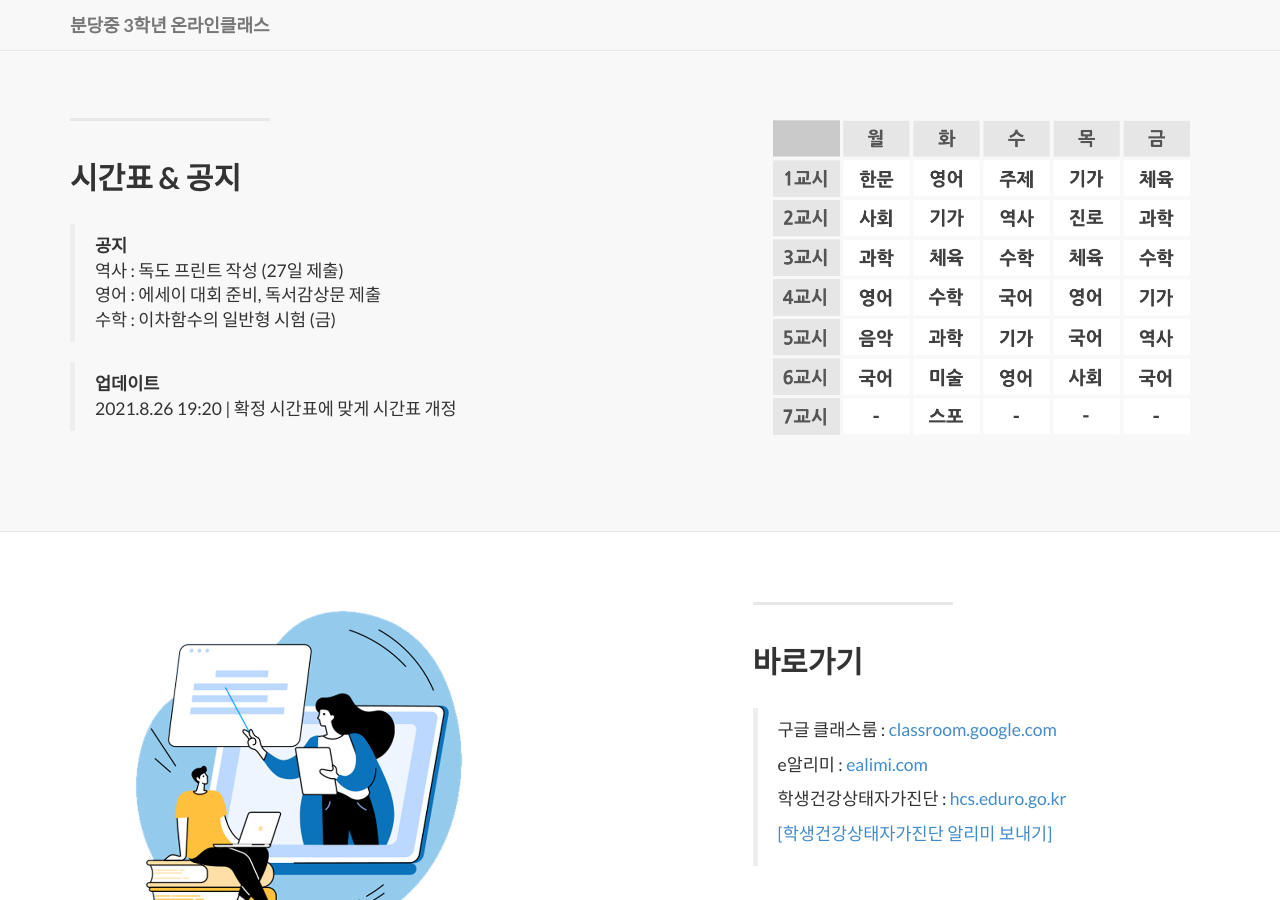
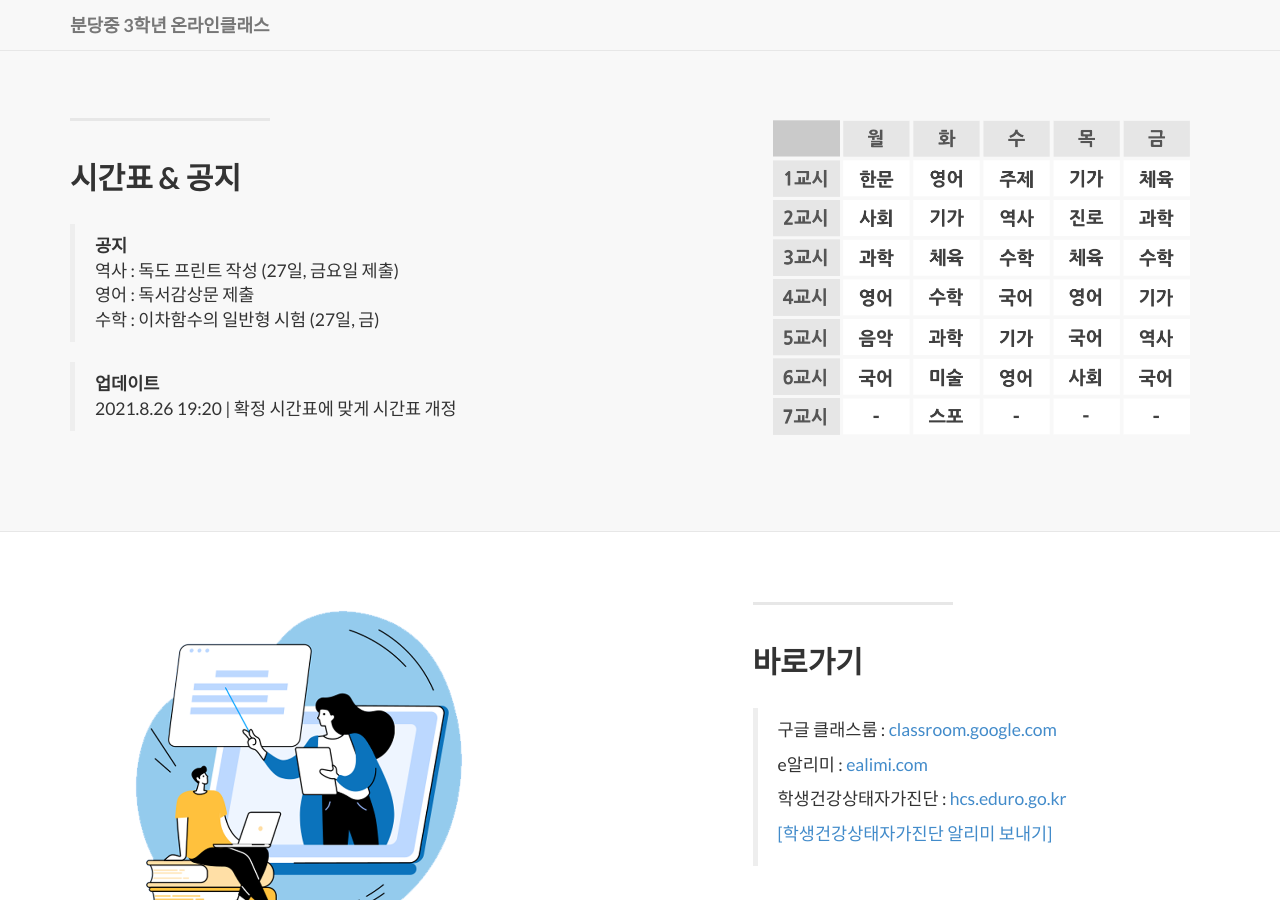
Before and after one commit to bundang-ms-2021/oncl, a Jekyll site: the page built from index.html, in a window 1280 px wide and 900 px high, scrolled down 716 px. Built offline with Jekyll 4.4.1, drawn with Linux system fonts in a browser that asks for light colours; nearby versions of some CDN libraries; library files that are not in the unit come from our copies.

Commit message:
Update 2014-09-21-services-1.markdown

```diff
--- a/_posts/2014-09-21-services-1.markdown
+++ b/_posts/2014-09-21-services-1.markdown
@@ -7,9 +7,9 @@ description: |
 ---
 
   > **공지**
-  > 역사 : 독도 프린트 작성 (27일 제출)
-  > 영어 : 에세이 대회 준비, 독서감상문 제출
-  > 수학 : 이차함수의 일반형 시험 (금)
+  > 역사 : 독도 프린트 작성 (27일, 금요일 제출)
+  > 영어 : 독서감상문 제출
+  > 수학 : 이차함수의 일반형 시험 (27일, 금)
 
   > **업데이트**
   > 2021.8.26 19:20 | 확정 시간표에 맞게 시간표 개정
```
